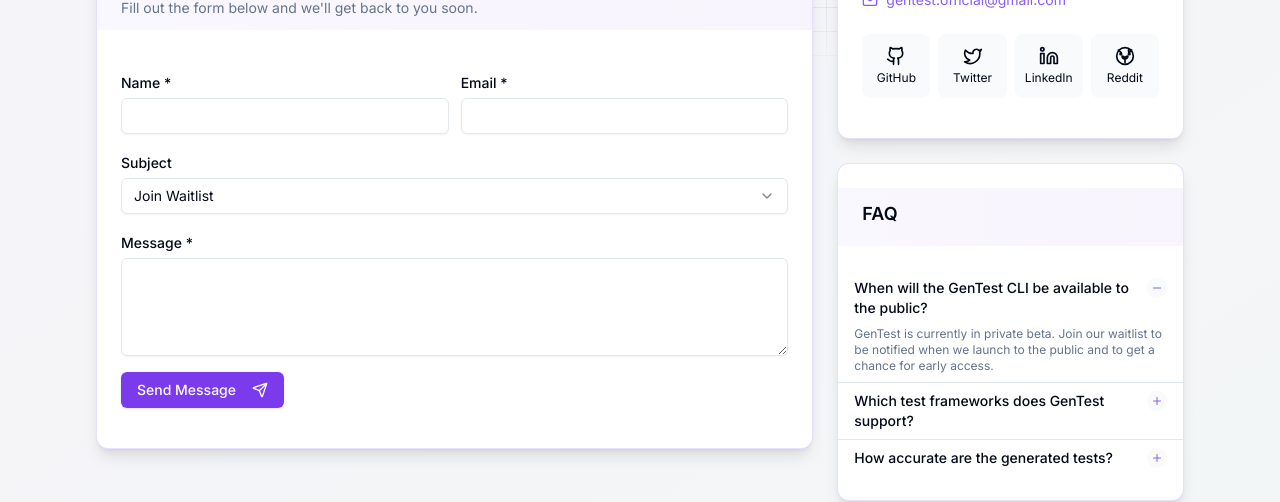
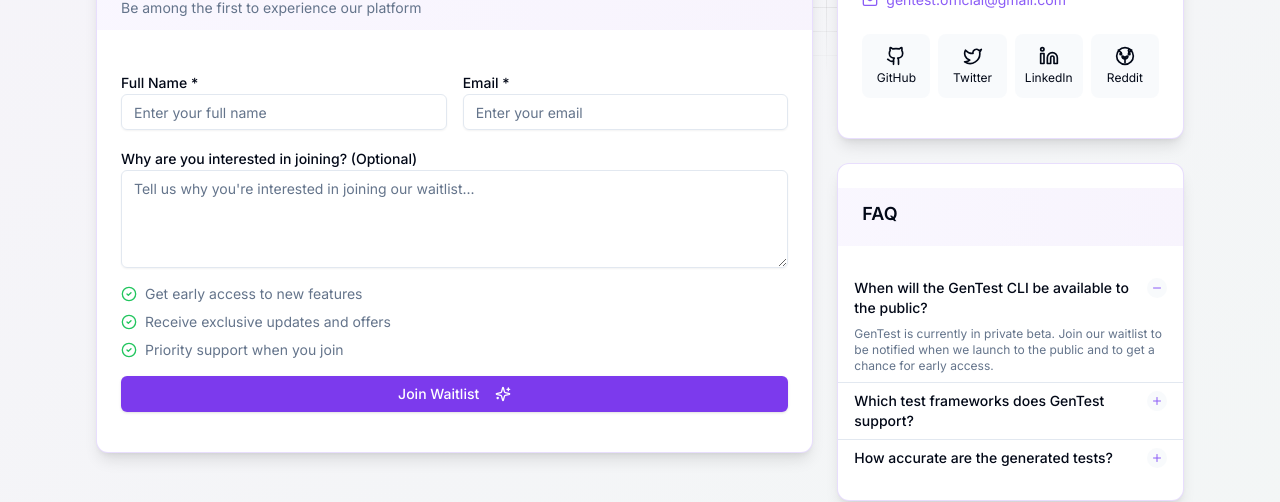
Before and after one commit to GenTestOfficial/GenTest_Website, a Next.js app: page /contact in a window 1280 px wide. Shown: the part 353-855 px from the top of the page. Built offline with nearby package versions, Linux system fonts and the light colour scheme; no server answers.

Commit message:
more fixes for contact

```diff
--- a/app/contact/page.tsx
+++ b/app/contact/page.tsx
@@ -23,12 +23,12 @@ export default function ContactPage() {
   const [isSubmitting, setIsSubmitting] = useState(false)
   const [isSubmitted, setIsSubmitted] = useState(false)
   const [error, setError] = useState("")
-  const [activeTab, setActiveTab] = useState("message")
+  const [activeTab, setActiveTab] = useState("waitlist")
   const [activeFaq, setActiveFaq] = useState(0)
   const [demoDate, setDemoDate] = useState("")
   const [demoTime, setDemoTime] = useState("")
   const [isDemoScheduled, setIsDemoScheduled] = useState(false)
-  const [isWaitlist, setIsWaitlist] = useState(false)
+  const [isWaitlist, setIsWaitlist] = useState(true)
 
   const handleChange = (e: React.ChangeEvent<HTMLInputElement | HTMLTextAreaElement>) => {
     setFormState({
```
